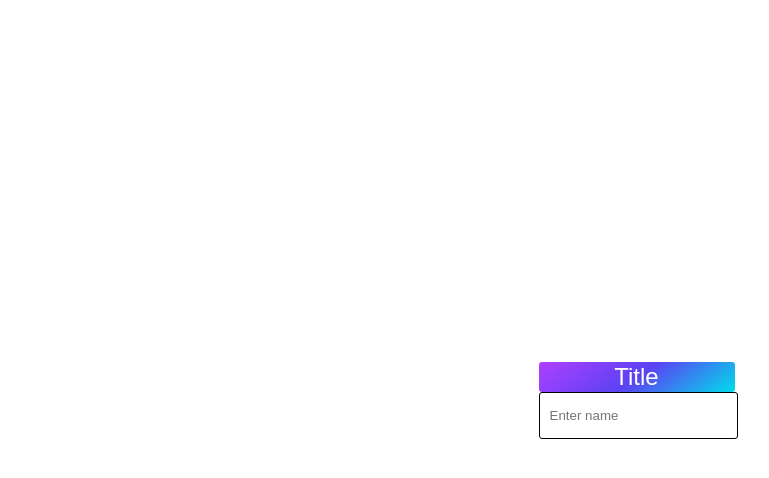
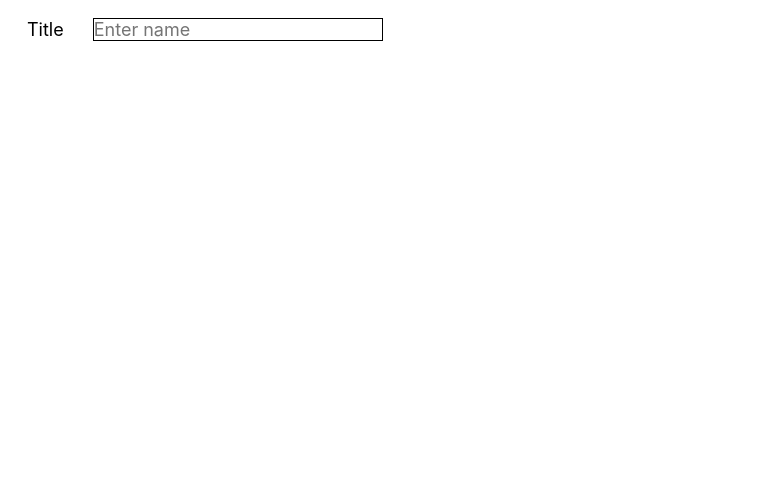
Before and after one commit to sobhanbera/collection, a Next.js app: page / in a window 1280 px wide. Shown: the top 478 px of the page, without its empty margins (2-771 px from the left). Built offline with nearby package versions, Linux system fonts and the light colour scheme.

Commit message:
styles updated along with docs

```diff
--- /dev/null
+++ b/constants/index.ts
@@ -0,0 +1 @@
+export const HEADER_HEIGHT = 55 // this is the header height to use in all pages
--- a/styles/components/button/index.module.scss
+++ b/styles/components/button/index.module.scss
@@ -1,43 +1,16 @@
 .btn {
-    background-color: var(--btn-color);
-    border: none;
-    padding: 10px 30px;
-    color: white;
-    border-radius: var(--btn-radius);
+    background-color: var(--theme-invert-color);
+    color: var(--theme-color);
+    border: 1px solid transparent;
+
+    margin: 10px;
     cursor: pointer;
+    padding: 8px 18px;
+    border-radius: 4px;
 
-    align-items: center;
-    background-image: linear-gradient(144deg, #af40ff, #5b42f3 50%, #00ddeb);
-    border: 0;
-    border-radius: var(--btn-radius);
-    box-sizing: border-box;
-    color: #ffffff;
-    display: flex;
-    font-family: Phantomsans, sans-serif;
-    font-size: 20px;
-    justify-content: center;
-    line-height: 1em;
-    max-width: 100%;
-    min-width: 140px;
-    padding: 3px;
-    text-decoration: none;
-    user-select: none;
-    white-space: nowrap;
-    cursor: pointer;
-
-    &:active,
     &:hover {
-        outline: 0;
-
-        span {
-            background: none;
-        }
+        background-color: transparent;
+        color: var(--theme-invert-color);
+        border: 1px solid var(--theme-invert-color);
     }
 }
-
-@media (min-width: 768px) {
-    .btn {
-        font-size: 24px;
-        min-width: 196px;
-    }
-}
--- a/styles/globals.scss
+++ b/styles/globals.scss
@@ -1,25 +1,38 @@
-html,
-body {
-    padding: 0;
-    margin: 0;
-    font-family: -apple-system, BlinkMacSystemFont, Segoe UI, Roboto, Oxygen, Ubuntu, Cantarell, Fira Sans, Droid Sans, Helvetica Neue, sans-serif;
-    min-height: 100vh;
-    display: flex;
-    justify-content: center;
-    align-items: center;
+.dark {
+    --background: #000000;
+    --text-color: #ffffff;
+
+    --theme-color: #000000;
+    --theme-invert-color: #ffffff;
 }
+.light {
+    --background: #ffffff;
+    --text-color: #000000;
 
-a {
-    color: inherit;
-    text-decoration: none;
+    --theme-color: #ffffff;
+    --theme-invert-color: #000000;
 }
 
 * {
     box-sizing: border-box;
+    padding: 0;
+    margin: 0;
+
+    outline: 0;
+
+    list-style-type: none;
+    list-style: none;
+
+    text-decoration: none;
+
+    transition: 0.385s all;
+
+    font-size: 18px;
+    font-family: -apple-system, BlinkMacSystemFont, Segoe UI, Roboto, Oxygen,
+        Ubuntu, Cantarell, Fira Sans, Droid Sans, Helvetica Neue, sans-serif;
 }
 
-:root {
-    --btn-color: rgb(35, 137, 255);
-    --btn-radius: 3px;
-    --input-padding: 15px 10px;
+html,
+body {
+    min-height: 100vh;
 }
```
Also changed, not shown: styles/README.md (added).
